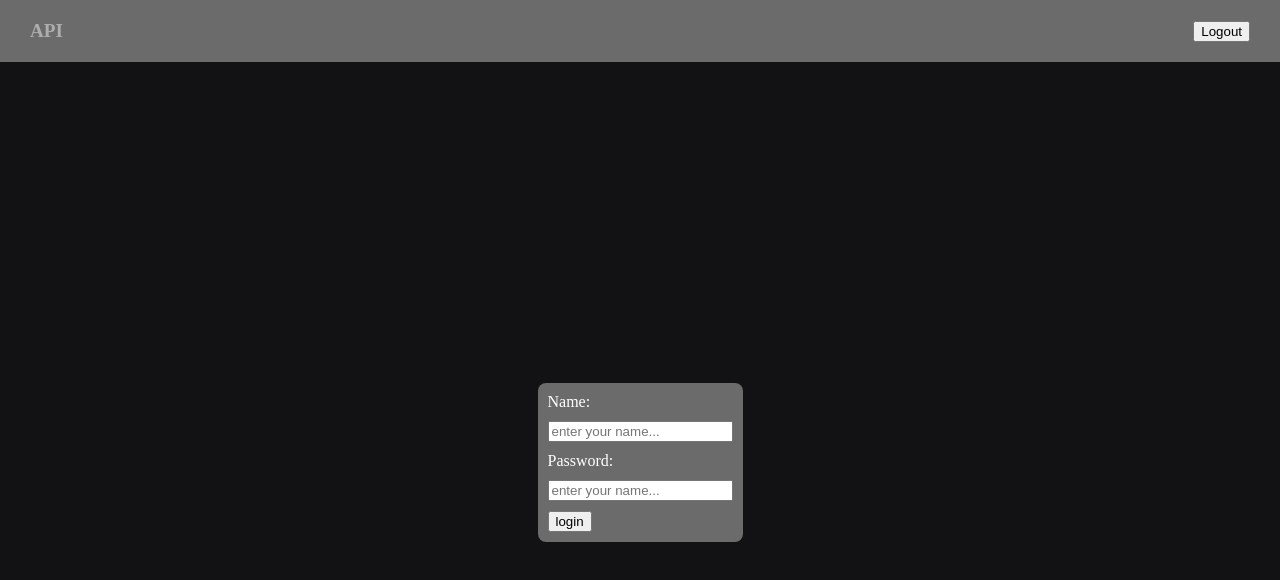
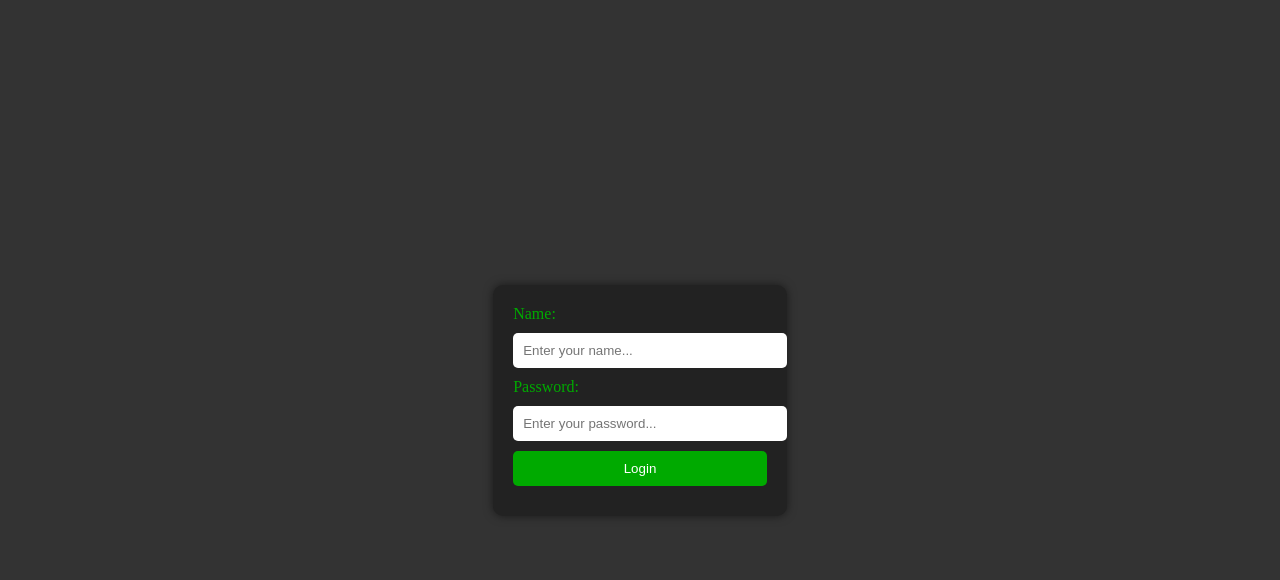
Before and after one commit to TiagoAraujoDev/interview_api, a website: page src/view/index.html in a window 1280 px wide. Drawn offline with Linux system fonts and the light colour scheme; files that its build step writes are made by us from their sources.

Commit message:
macacos me mordam

```diff
--- a/public/css/style.css
+++ b/public/css/style.css
@@ -1,43 +1,40 @@
-* {
+body {
+    background-color: #333; /* Dark background color */
+    display: flex;
+    justify-content: center;
+    align-items: center;
+    height: 100vh;
     margin: 0;
-    box-sizing: border-box;
   }
 
-body {
-    background-color: #121214;
-    color: white;
-    height: 100vh;
+  .login-container {
+    background-color: #222; /* Darker background color for the form */
+    padding: 20px;
+    border-radius: 10px;
+    box-shadow: 0 0 10px rgba(0, 0, 0, 0.5);
   }
 
-header {
-    display: flex;
-    align-items: center;
-    justify-content: space-between;
-    padding: 20px 30px;
-    background-color: #6b6b6b;
+  .login-form {
+    color: #0a0; /* Green text color */
   }
 
-header > .logo {
-    font-weight: 900;
-    font-size: larger;
-    color: #ADADAD;
+  .login-form label {
+    display: block;
+    margin-bottom: 10px;
   }
 
-.form_container {
-    display: flex;
-    align-items: center;
-    justify-content: center;
-    height: 100%;
+  .login-form input[type="text"],
+  .login-form input[type="password"],
+  .login-form input[type="submit"] {
+    width: 100%;
+    padding: 10px;
+    margin-bottom: 10px;
+    border: none;
+    border-radius: 5px;
   }
 
-form {
-    display: flex;
-    align-items: flex-start;
-    justify-content: center;
-    flex-direction: column;
-    width:fit-content;
-    gap: 10px;
-    background-color: #6b6b6b;
-    padding: 10px;
-    border-radius: 8px;
+  .login-form input[type="submit"] {
+    background-color: #0a0; /* Green button background color */
+    color: white;
+    cursor: pointer;
   }
--- /dev/null
+++ b/public/js/login.js
@@ -0,0 +1,40 @@
+document.addEventListener('DOMContentLoaded', function () {
+    const loginForm = document.querySelector('form[action="/api/login"]');
+
+    loginForm.addEventListener('submit', function (event) {
+        event.preventDefault(); // Prevent the default form submission
+
+        // Get the form input values
+        const name = document.getElementById('name').value;
+        const password = document.getElementById('password').value;
+
+        // Send a POST request to the login endpoint
+        fetch('/api/login', {
+            method: 'POST',
+            headers: {
+                'Content-Type': 'application/json'
+            },
+            body: JSON.stringify({ name, password })
+        })
+        .then(response => {
+            if (!response.ok) {
+                throw new Error('Failed to login');
+            }
+            return response.json();
+        })
+        .then(data => {
+            // Assuming the server responds with a JWT token in 'token' field
+            const jwtToken = data.token;
+
+            // Set the JWT token in localStorage
+            localStorage.setItem('jwtToken', jwtToken);
+
+            // Redirect to another page or perform other actions
+            window.location.href = '/api/home'; // Redirect to the home page
+        })
+        .catch(error => {
+            console.error('Error:', error);
+            // Handle login error (e.g., display an error message to the user)
+        });
+    });
+});
--- a/src/view/index.html
+++ b/src/view/index.html
@@ -1,4 +1,4 @@
-<!DOCTYPE html>
+<!-- <!DOCTYPE html>
 <html lang="en">
 <head>
     <meta charset="UTF-8">
@@ -9,14 +9,14 @@
 <body>
     <header>
         <div class="logo">
-            API
+            Insecured App
         </div>
         <div>
             <button>Logout</button>
         </div>
     </header>
     <div class="form_container">
-        <form action="/api/welcome" method="post">
+        <form action="/api/login" method="post">
             <label for="name">
                 Name:
             </label>
@@ -28,5 +28,42 @@
             <input type="submit" value="login">
         </form>
     </div>
+
+
+
+</body>
+</html> -->
+
+<!DOCTYPE html>
+<html lang="en">
+<head>
+    <meta charset="UTF-8">
+    <meta name="viewport" content="width=device-width, initial-scale=1.0">
+    <title>Login</title>
+    <link rel="stylesheet" href="/css/style.css"> <!-- Link to your CSS file -->
+</head>
+<body>
+    <div class="login-container">
+        <form action="/api/login" method="post" class="login-form">
+            <label for="name">Name:</label>
+            <input id="name" name="name" type="text" placeholder="Enter your name...">
+            <label for="password">Password:</label>
+            <input id="password" name="password" type="password" placeholder="Enter your password...">
+            <input type="submit" value="Login">
+        </form>
+    </div>
+    <!-- TODO whitelist for this route
+curl "http://domain/api/read-file?path=/" -->
+
+
+<!-- {
+    id: 4,
+    name: "Kevin",
+    cpf: 101010101,
+    password: "kevin789",
+    job: "Shellcoder"
+}
+TODO Ajust Kevin profile on /api/users/4 -->
+<script src="/js/login.js"></script>
 </body>
 </html>
```
Also changed, not shown: src/routes/index.ts (+33 -1 lines), src/view/home.html (line endings or trailing spaces). Lines whose indentation alone changed are shown as unchanged.
